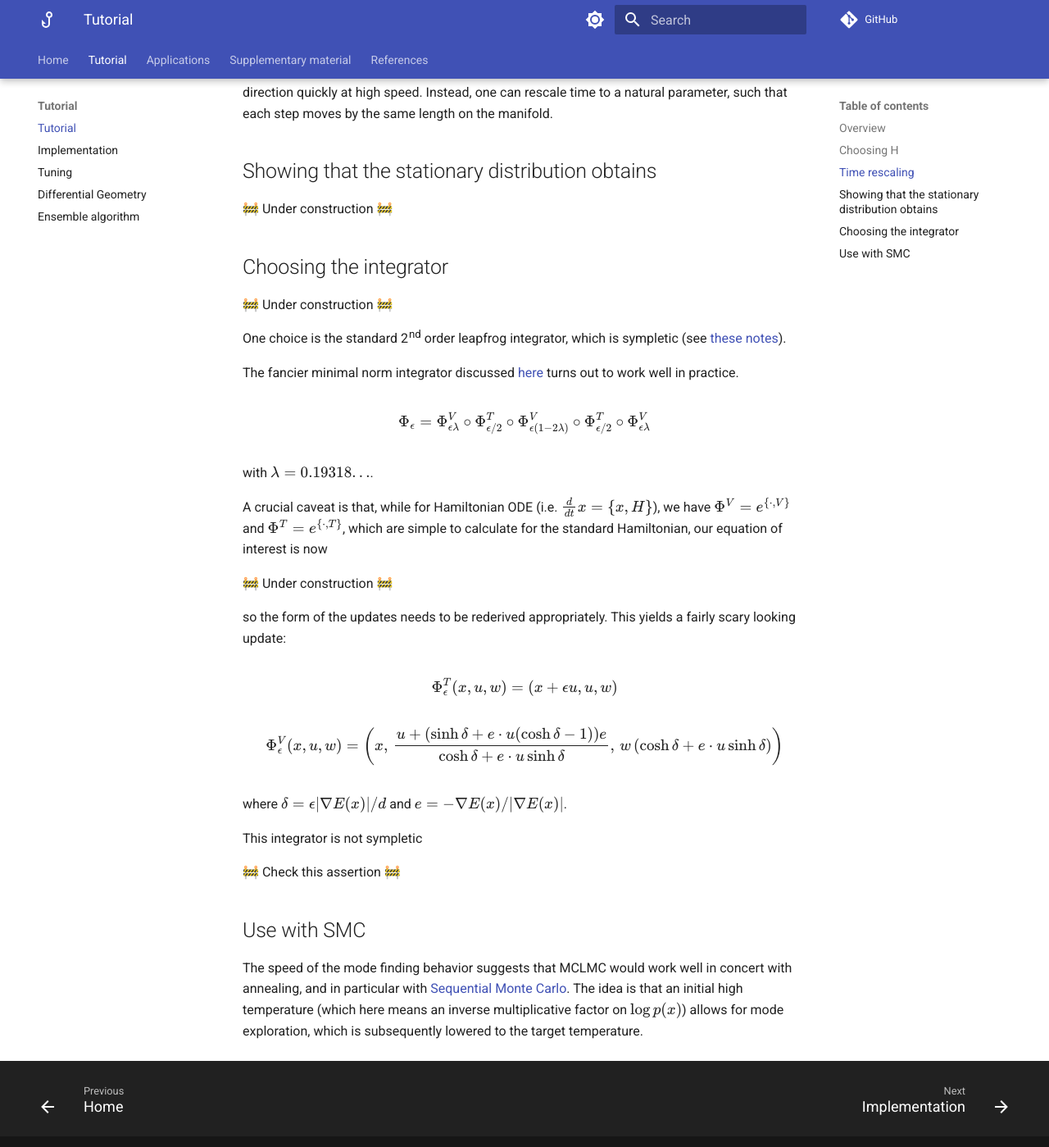
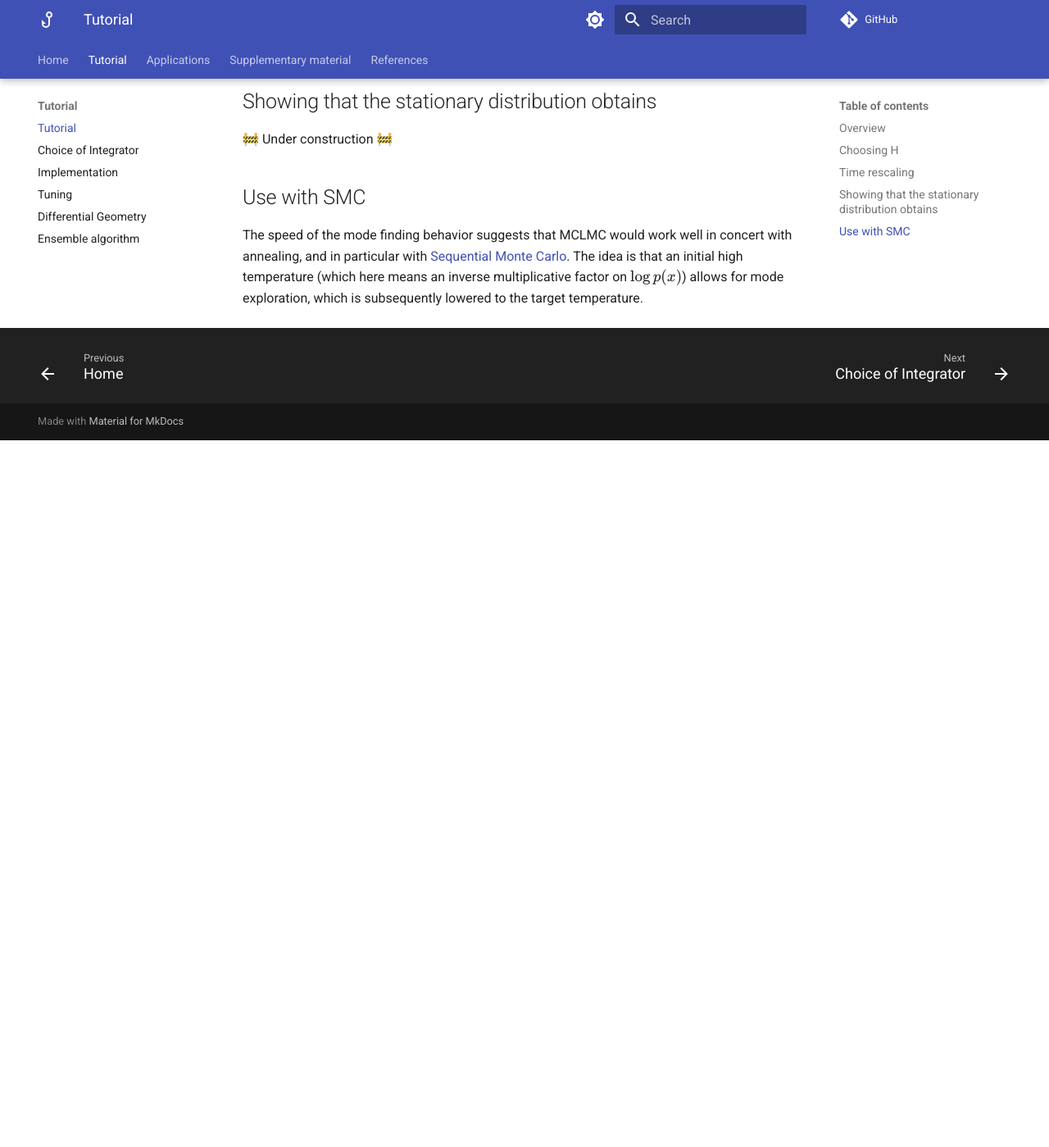
Before and after one commit to reubenharry/mclmc-docs, an MkDocs documentation site: the page built from docs/tutorial.md, in a window 1280 px wide and 1400 px high, scrolled down 3473 px. Shown: the whole window at 82% size. Built offline with MkDocs 1.6.1 and Material for MkDocs 9.7.7, drawn with Linux system fonts in a browser that asks for light colours; comment, search, counter and statistics services are not loaded; after the commit the page ends 4010 px from its top, so only the background shows below that; some of the changed text lies outside the part shown.

Commit message:
added more on integrators, fixed references, fixed small errors

```diff
--- a/docs/tutorial.md
+++ b/docs/tutorial.md
@@ -14,14 +14,15 @@ $$
 
 # Microcanonical Monte Carlo Tutorial
 
-See the lefthand sidebar for further tutorials, and the righthand sidebar for the contents of this page.
+!!! Note
+    See the lefthand sidebar for further tutorials, and the righthand sidebar for the contents of this page.
 
 
-Broad prerequisites for this tutorial:
+??? Prerequisites
 
-- some familiarity with probability and Bayesian inference
-- general knowledge of Markov chain Monte Carlo methods
-- basic understanding of linear ordinary differential equations (in particular, the Hamiltonian ODE of classical physics)
+    - some familiarity with probability and Bayesian inference
+    - general knowledge of Markov chain Monte Carlo methods
+    - basic understanding of linear ordinary differential equations (in particular, the Hamiltonian ODE of classical physics)
 
 ## Overview
 
@@ -143,49 +144,6 @@ Numerical integration of the SDE requires a small step size because the movement
 
 🚧 Under construction 🚧
 
-## Choosing the integrator
-
-🚧 Under construction 🚧
-
-
-One choice is the standard 2nd order leapfrog integrator, which is sympletic (see [these notes](/maths/numericalintegration)).
-
-The fancier minimal norm integrator discussed [here](https://arxiv.org/pdf/hep-lat/0505020.pdf) turns out to work well in practice.
-
-$$
-\Phi_{\epsilon} = \Phi_{\epsilon \lambda}^{V} \circ \Phi_{\epsilon/2}^{T}\circ \Phi_{\epsilon (1-2\lambda)}^{V} \circ \Phi_{\epsilon/2}^{T} \circ \Phi_{\epsilon \lambda}^{V}
-$$
-
-with $\lambda = 0.19318...$.
-
-A crucial caveat is that, while for Hamiltonian ODE (i.e. $\frac{d}{dt}x = \{x,H\}$), we have $\Phi^{V} = e^{\{\cdot, V\}}$ and $\Phi^{T} = e^{\{\cdot, T\}}$, which are simple to calculate for the standard Hamiltonian, our equation of interest is now
-
-🚧 Under construction 🚧
-
-so the form of the updates needs to be rederived appropriately. This yields a fairly scary looking update:
-
-$$
-    \Phi^T_{\epsilon}(x, u, w) = (x + \epsilon u, u, w)
-$$
-
-$$
-    \Phi_{\epsilon}^V(x, u, w) = \bigg( x, \,
-    \frac{u + (\sinh{\delta}+ {e} \cdot u (\cosh \delta -1)) {e} }{\cosh{\delta} + {e} \cdot u \sinh{\delta}}, \,
-    w \,(\cosh \delta + {e} \cdot u \sinh \delta) \bigg)
-$$
-
-where $\delta = \epsilon \vert \nabla E(x) \vert / d$ and ${e} = - \nabla E(x) / \vert \nabla E(x) \vert$.
-
-This integrator is not sympletic
-
-🚧 Check this assertion 🚧
-
-<!-- Robnik et al. conjecture that this doesn't matter. They observe that the Lagrangian of the Hamiltonian in question is the same as the Hamiltonian itself (
-        via todo Legendre
-        up to a constant
-). -->
-<!-- As a result, the action of the Lagrangian is the expected energy. But since the defining feature of the true trajectory is that it minimizes the action, small variations like the numerical trajectory should be very close in action, and thus have almost the same expected energy. Empirically, this line of argument is made plausible by the fact that non-symplectic integrators (e.g. RK4) work fine. -->
-
 
 ## Use with SMC
 
--- a/mkdocs.yml
+++ b/mkdocs.yml
@@ -122,6 +122,7 @@ nav:
     - Home: index.md
   - Tutorial:
     - Tutorial: tutorial.md
+    - Choice of Integrator: choice_of_integrator.md
     - Implementation: implementation.md
     - Tuning: tuning.md
     - Differential Geometry: diffgeo.md
```
Also changed, not shown: docs/applications.md (+4 -0 lines), docs/choice_of_integrator.md (added, +42 -0 lines), docs/implementation.md (+11 -0 lines), docs/references.md (+3 -2 lines).
